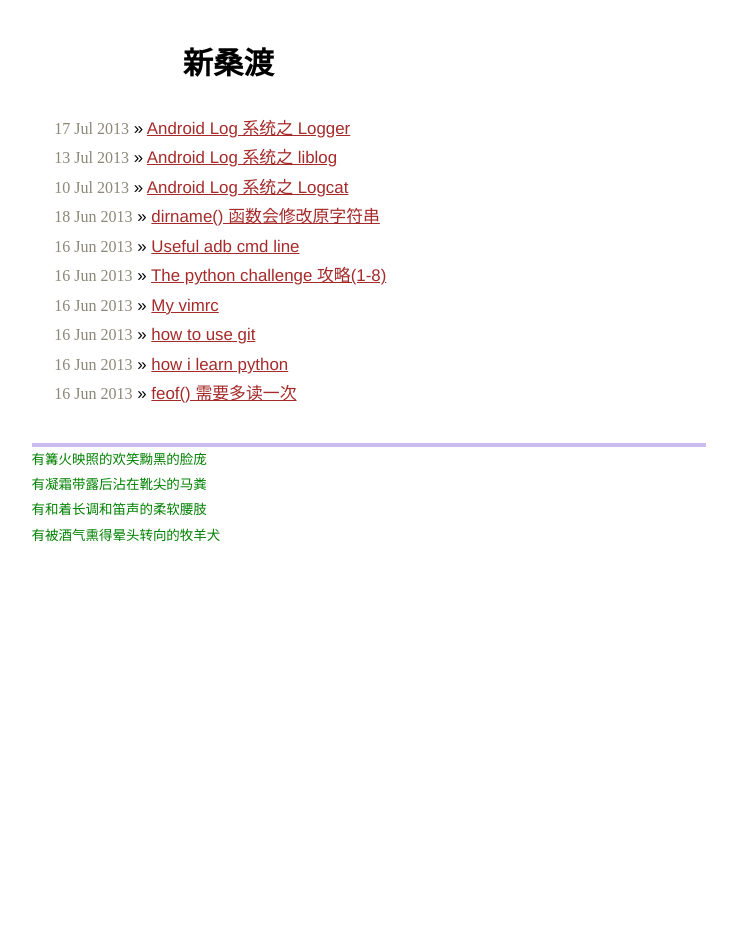
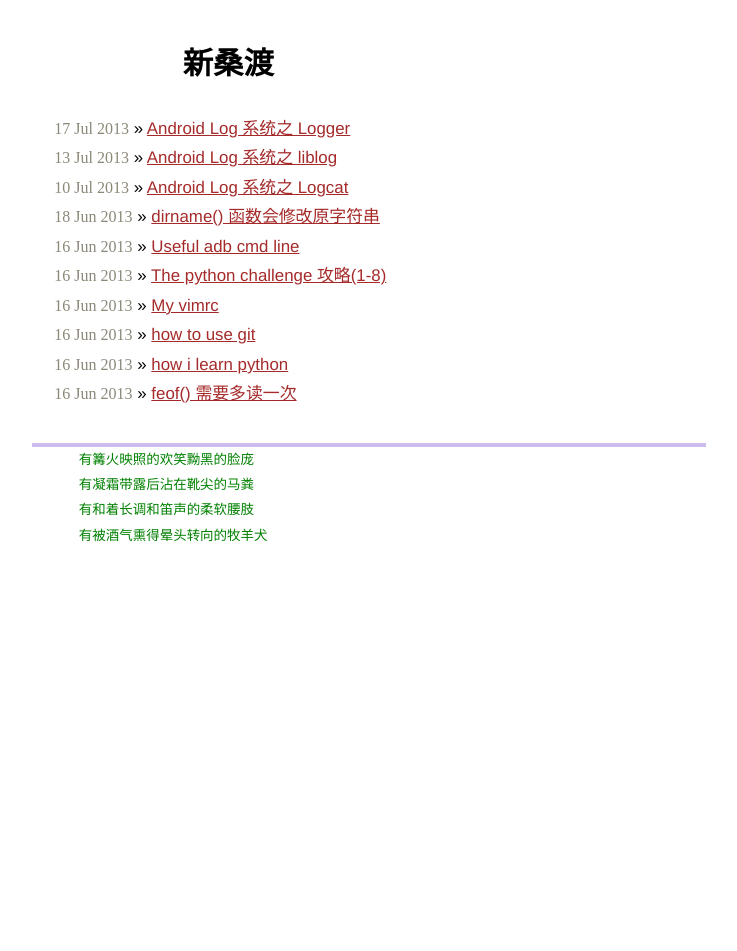
Before and after one commit to byrlx/byrlx.github.io, a Jekyll site: the page built from index.html, in a window 1280 px wide. Shown: the whole page, without its empty margins (271-1008 px from the left). Built offline with Jekyll 4.4.1, drawn with Linux system fonts in a browser that asks for light colours; Markdown is read by kramdown in place of the engine named in the settings.

Commit message:
modify post

```diff
--- a/_layouts/default.html
+++ b/_layouts/default.html
@@ -36,6 +36,9 @@ var WRInitTime=(new Date()).getTime();
 		<p> 有凝霜带露后沾在靴尖的马粪 </p>
 		<p> 有和着长调和笛声的柔软腰肢 </p>
 		<p> 有被酒气熏得晕头转向的牧羊犬 </p>
+		<p></p>
+		<p></p>
+		<p></p>
     </div>
   </div>
 </div>
--- a/css/screen.css
+++ b/css/screen.css
@@ -146,6 +146,7 @@ body {
 
 	  .footer p {
 	  	margin: 0px 0;
+		margin-left: 3.5em;
 	  }
 
 	  .site .footer .contact {
```
